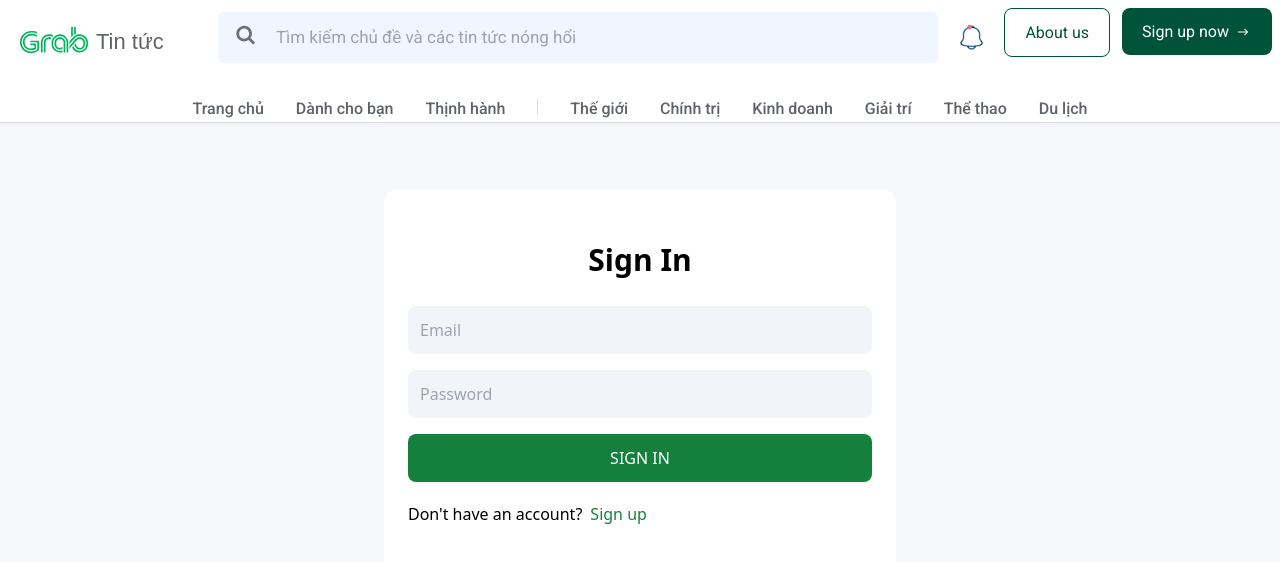
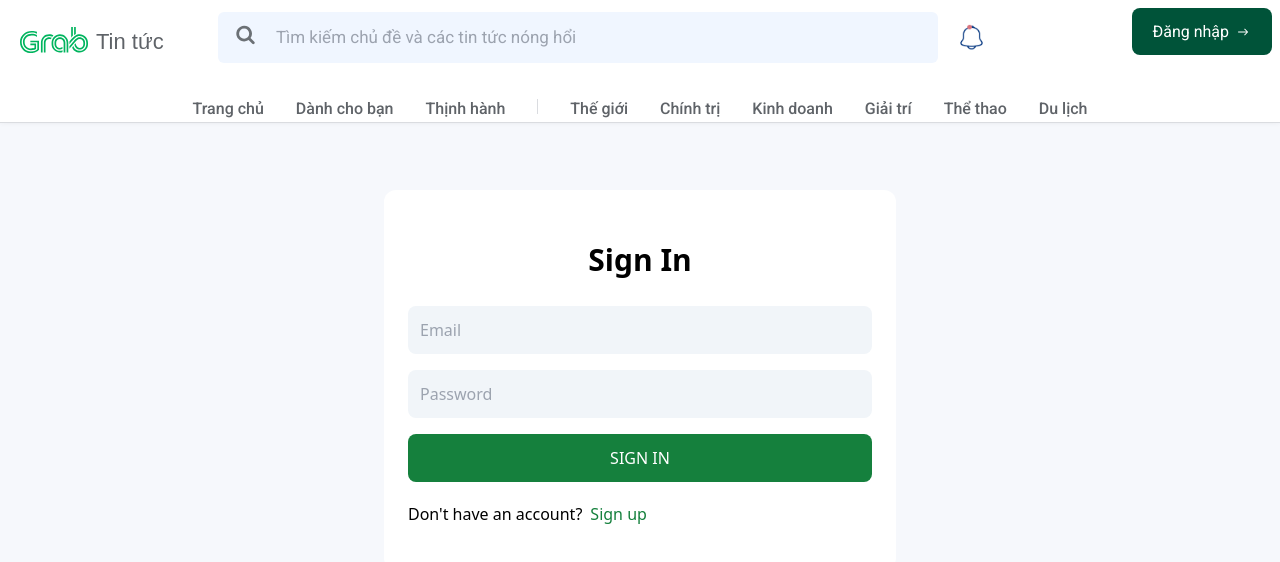
Before and after one commit to HungBacktracking/BiasBreaker, a React (Vite) app in the folder frontend/: page /sign-in in a window 1280 px wide. Shown: the top 562 px of the page. Built offline with nearby package versions, Linux system fonts and the light colour scheme.

Commit message:
delete about us page

```diff
--- a/frontend/src/App.jsx
+++ b/frontend/src/App.jsx
@@ -4,7 +4,6 @@ import HomePage from './pages/HomePage';
 import Header from './components/Header/Header';
 import SignIn from './pages/SignIn';
 import SignUp from './pages/SignUp';
-import About from './pages/About';
 import CategoryPage from './pages/CategoryPage';
 
 function App() {
@@ -16,7 +15,6 @@ function App() {
         <Route path='/category/:category' element={<CategoryPage />} />
         <Route path="/sign-in" element={<SignIn />} />
         <Route path="/sign-up" element={<SignUp />} />
-        <Route path="/about" element={<About />} />
       </Routes>
     </Router>
   );
--- a/frontend/src/components/Header/Header.jsx
+++ b/frontend/src/components/Header/Header.jsx
@@ -28,12 +28,9 @@ function Header() {
               </div>
             </div>
             <img className={`${classes.avatar} ${classes.circle}`} src="/image/avatar_full.jpg" alt="Avatar" /> */}
-            <Link to="/about">
-              <Button variant="stroke">About us</Button>
-            </Link>
-            <Link to="/sign-up">
+            <Link to="/sign-in">
               <Button>
-                Sign up now <IoIosArrowRoundForward className="text-lg font-semibold" />
+                Đăng nhập <IoIosArrowRoundForward className="text-lg font-semibold" />
               </Button>
             </Link>
           </div>
--- a/frontend/src/pages/About.jsx
+++ /dev/null
@@ -1,7 +0,0 @@
-import React from 'react';
-
-function About() {
-  return <div>About</div>;
-}
-
-export default About;
--- a/frontend/src/pages/SignIn.jsx
+++ b/frontend/src/pages/SignIn.jsx
@@ -78,7 +78,7 @@ export default function SingIn() {
       </form>
       <div className="flex gap-2 mt-5">
         <p>Don&apos;t have an account?</p>
-        <Link to="/sign-in">
+        <Link to="/sign-up">
           <span className="text-green-700">Sign up</span>
         </Link>
       </div>
```
